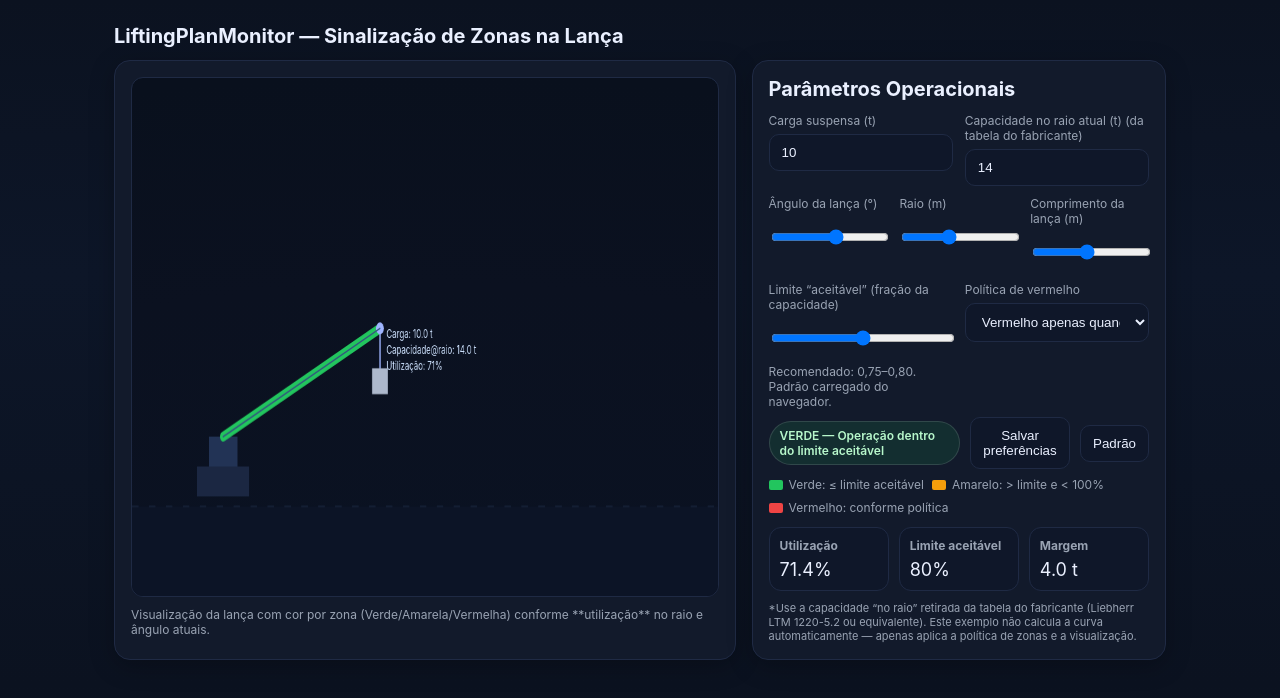
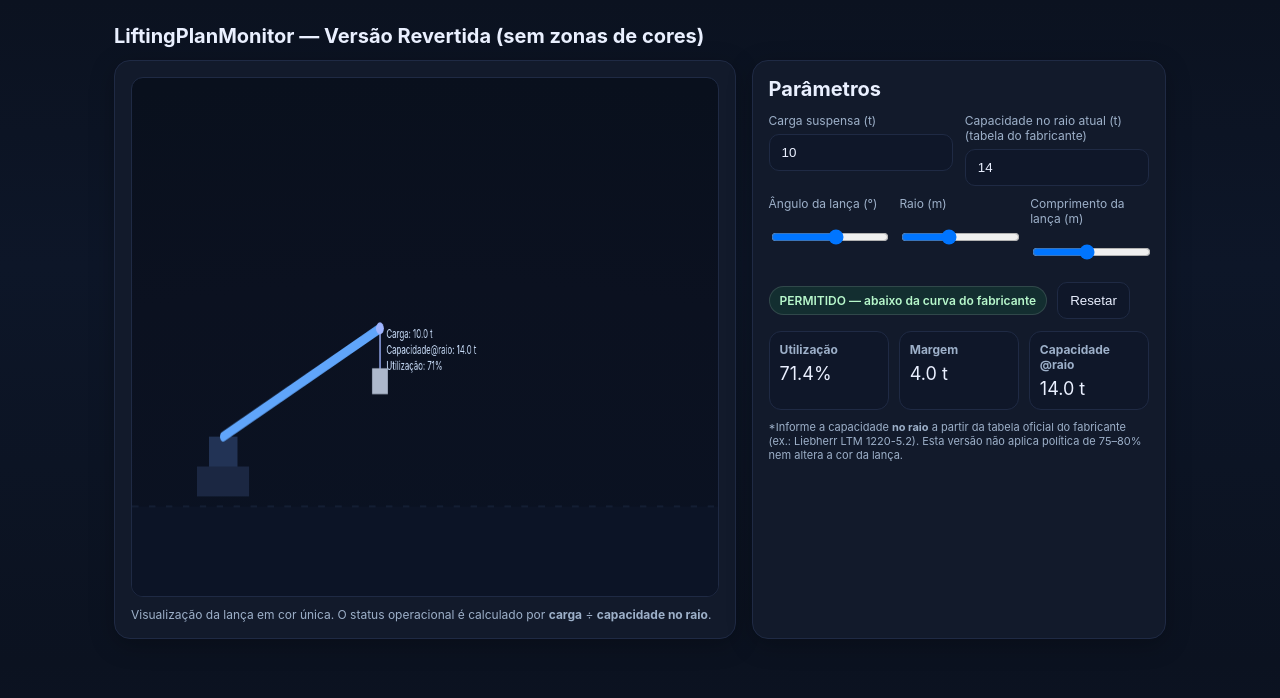
Before and after one commit to Leoliveira2/LiftingPlan, a plain HTML site: page index.html in a window 1280 px wide. Drawn offline with Linux system fonts and the light colour scheme.

Commit message:
Update index.html

```diff
--- a/index.html
+++ b/index.html
@@ -3,63 +3,59 @@
 <head>
 <meta charset="utf-8" />
 <meta name="viewport" content="width=device-width, initial-scale=1" />
-<title>LiftingPlanMonitor – Zonas na Lança</title>
+<title>LiftingPlanMonitor — Versão Revertida (Sem Zonas)</title>
 <style>
   :root{
-    --bg:#0b1220; --panel:#121a2b; --muted:#99a3b3; --ok:#22c55e; --warn:#f59e0b; --bad:#ef4444;
-    --txt:#eaf0ff; --line:#1f2a44; --accent:#60a5fa;
+    --bg:#0b1220; --panel:#121a2b; --line:#1f2a44; --txt:#eaf0ff; --muted:#9db0c9;
+    --accent:#60a5fa; --ok:#22c55e; --bad:#ef4444;
   }
   *{box-sizing:border-box}
-  body{margin:0; font-family:Inter,system-ui,Segoe UI,Roboto,Arial,Helvetica,sans-serif; background:linear-gradient(180deg,#0b1220,#0d1628 40%,#0b1220); color:var(--txt)}
-  .wrap{max-width:1100px;margin:auto;padding:24px}
-  .grid{display:grid;gap:16px;grid-template-columns:1.2fr .8fr}
+  body{margin:0; font-family:Inter, system-ui, Segoe UI, Roboto, Arial, Helvetica, sans-serif;
+       background:linear-gradient(180deg,#0b1220,#0d1628 40%,#0b1220); color:var(--txt)}
+  .wrap{max-width:1100px; margin:auto; padding:24px}
+  h1{font-size:20px; margin:0 0 12px}
+  .grid{display:grid; gap:16px; grid-template-columns:1.2fr .8fr}
   .card{background:var(--panel); border:1px solid var(--line); border-radius:16px; padding:16px; box-shadow:0 6px 24px rgba(0,0,0,.25)}
-  h1{font-size:20px;margin:0 0 12px 0}
-  label{font-size:12px;color:var(--muted)}
+  label{font-size:12px; color:var(--muted)}
   .row{display:grid; grid-template-columns:1fr 1fr; gap:12px}
   .row3{display:grid; grid-template-columns:1fr 1fr 1fr; gap:12px}
-  .input{display:flex;flex-direction:column; gap:6px}
-  input[type="number"], input[type="range"], select{
+  .input{display:flex; flex-direction:column; gap:6px}
+  input[type="number"], input[type="range"]{
     width:100%; padding:10px 12px; border-radius:10px; border:1px solid var(--line);
     background:#0f1729; color:var(--txt); outline:none
   }
   input[type="range"]{height:36px}
-  .hint{font-size:12px; color:var(--muted)}
-  .status{display:flex; align-items:center; gap:10px; margin-top:8px}
-  .pill{
-    padding:6px 10px; border-radius:999px; font-weight:600; font-size:12px;
-    display:inline-flex; align-items:center; gap:8px; border:1px solid rgba(255,255,255,.12)
-  }
-  .pill.green{background:rgba(34,197,94,.12); color:#b7f7cb}
-  .pill.yellow{background:rgba(245,158,11,.12); color:#ffe4b3}
-  .pill.red{background:rgba(239,68,68,.12); color:#ffc7c7}
-  .legend{display:flex; gap:8px; flex-wrap:wrap; margin-top:8px}
-  .lg{display:flex; align-items:center; gap:6px; font-size:12px; color:var(--muted)}
-  .sw{width:14px; height:10px; border-radius:2px; display:inline-block}
-  .g{background:var(--ok)} .y{background:var(--warn)} .r{background:var(--bad)}
-  canvas{width:100%; height:520px; background:radial-gradient(1200px 520px at 50% 100%, #0a1222 0,#0b1120 60%, #09101d 100%); border-radius:12px; border:1px solid var(--line)}
-  .subtitle{font-size:12px;color:var(--muted);margin-top:6px}
+  canvas{width:100%; height:520px; background:radial-gradient(1200px 520px at 50% 100%, #0a1222 0,#0b1120 60%, #09101d 100%);
+         border-radius:12px; border:1px solid var(--line)}
+  .subtitle{font-size:12px; color:var(--muted); margin-top:6px}
+  .status{display:flex; gap:10px; align-items:center; margin-top:10px}
+  .pill{padding:6px 10px; border-radius:999px; font-weight:600; font-size:12px;
+        border:1px solid rgba(255,255,255,.12); display:inline-flex; align-items:center}
+  .pill.ok{background:rgba(34,197,94,.12); color:#b7f7cb}
+  .pill.bad{background:rgba(239,68,68,.12); color:#ffc7c7}
   .kpi{display:grid; grid-template-columns:repeat(3,1fr); gap:10px; margin-top:12px}
   .k{background:#0f1729; border:1px solid var(--line); border-radius:12px; padding:10px}
   .k h3{margin:0; font-size:12px; color:var(--muted)}
-  .k p{margin:6px 0 0 0; font-size:18px}
+  .k p{margin:6px 0 0; font-size:18px}
   .foot{font-size:11px; color:var(--muted); margin-top:10px}
-  .btn{cursor:pointer; padding:10px 12px; border-radius:10px; border:1px solid var(--line); background:#0f1729; color:var(--txt)}
+  .btn{cursor:pointer; padding:10px 12px; border-radius:10px; border:1px solid var(--line);
+       background:#0f1729; color:var(--txt)}
+  @media (max-width:980px){ .grid{grid-template-columns:1fr} }
 </style>
 </head>
 <body>
   <div class="wrap">
-    <h1>LiftingPlanMonitor — Sinalização de Zonas na Lança</h1>
+    <h1>LiftingPlanMonitor — Versão Revertida (sem zonas de cores)</h1>
     <div class="grid">
       <div class="card">
         <canvas id="scene" width="900" height="520"></canvas>
         <div class="subtitle">
-          Visualização da lança com cor por zona (Verde/Amarela/Vermelha) conforme **utilização** no raio e ângulo atuais.
+          Visualização da lança em cor única. O status operacional é calculado por <b>carga</b> ÷ <b>capacidade no raio</b>.
         </div>
       </div>
 
       <div class="card">
-        <h1>Parâmetros Operacionais</h1>
+        <h1>Parâmetros</h1>
 
         <div class="row">
           <div class="input">
@@ -67,7 +63,7 @@
             <input type="number" id="load" min="0" step="0.1" value="10">
           </div>
           <div class="input">
-            <label>Capacidade no raio atual (t) <span class="hint">(da tabela do fabricante)</span></label>
+            <label>Capacidade no raio atual (t) <span style="color:var(--muted)">(tabela do fabricante)</span></label>
             <input type="number" id="capacity" min="0" step="0.1" value="14">
           </div>
         </div>
@@ -87,41 +83,20 @@
           </div>
         </div>
 
-        <div class="row" style="margin-top:10px">
-          <div class="input">
-            <label>Limite “aceitável” (fração da capacidade)</label>
-            <input type="range" id="limitOk" min="0.70" max="0.90" step="0.01">
-            <div class="hint">Recomendado: 0,75–0,80. Padrão carregado do navegador.</div>
-          </div>
-          <div class="input">
-            <label>Política de vermelho</label>
-            <select id="redPolicy">
-              <option value="1.00" selected>Vermelho apenas quando ≥ 100% (excede curva)</option>
-              <option value="limit">Vermelho quando ≥ limite aceitável</option>
-            </select>
-          </div>
-        </div>
-
         <div class="status">
           <span id="statusPill" class="pill">Status</span>
-          <button id="save" class="btn" title="Salvar preferências">Salvar preferências</button>
-          <button id="reset" class="btn" title="Resetar para padrão">Padrão</button>
-        </div>
-
-        <div class="legend">
-          <span class="lg"><i class="sw g"></i> Verde: ≤ limite aceitável</span>
-          <span class="lg"><i class="sw y"></i> Amarelo: &gt; limite e &lt; 100%</span>
-          <span class="lg"><i class="sw r"></i> Vermelho: conforme política</span>
+          <button id="reset" class="btn" title="Resetar valores">Resetar</button>
         </div>
 
         <div class="kpi">
           <div class="k"><h3>Utilização</h3><p id="kUtil">—</p></div>
-          <div class="k"><h3>Limite aceitável</h3><p id="kLim">—</p></div>
           <div class="k"><h3>Margem</h3><p id="kMarg">—</p></div>
+          <div class="k"><h3>Capacidade @raio</h3><p id="kCap">—</p></div>
         </div>
 
         <div class="foot">
-          *Use a capacidade “no raio” retirada da tabela do fabricante (Liebherr LTM 1220-5.2 ou equivalente). Este exemplo não calcula a curva automaticamente — apenas aplica a política de zonas e a visualização.
+          *Informe a capacidade <b>no raio</b> a partir da tabela oficial do fabricante (ex.: Liebherr LTM 1220-5.2).
+          Esta versão não aplica política de 75–80% nem altera a cor da lança.
         </div>
       </div>
     </div>
@@ -129,7 +104,6 @@
 
 <script>
 (function(){
-  // ---------- Estado & Preferências ----------
   const $ = (id)=>document.getElementById(id);
   const state = {
     load: $('load'),
@@ -137,47 +111,30 @@
     angle: $('angle'),
     radius: $('radius'),
     boomLen: $('boomLen'),
-    limitOk: $('limitOk'),
-    redPolicy: $('redPolicy'),
     pill: $('statusPill'),
     kUtil: $('kUtil'),
-    kLim: $('kLim'),
     kMarg: $('kMarg'),
-    save: $('save'),
+    kCap:  $('kCap'),
     reset: $('reset'),
     canvas: $('scene'),
     ctx: $('scene').getContext('2d'),
   };
 
-  // Carrega limite aceitável do localStorage; padrão 0.80
-  const saved = JSON.parse(localStorage.getItem('lift_prefs')||'{}');
-  state.limitOk.value = saved.limitOk ?? 0.80;
-  state.redPolicy.value = saved.redPolicy ?? '1.00';
-
-  // ---------- Lógica de zonas ----------
   function compute(){
     const load = parseFloat(state.load.value||0);
     const cap  = Math.max(0.0001, parseFloat(state.capacity.value||0));
-    const util = load / cap; // fração
-    const lim  = parseFloat(state.limitOk.value||0.8);
-    const redPolicy = (state.redPolicy.value==='limit') ? lim : 1.00;
-
-    let zone = 'green';
-    if (util >= redPolicy) zone = 'red';
-    else if (util > lim && util < 1.0) zone = 'yellow';
-
-    const margin = Math.max(0, cap - load);
-    return {util, lim, redPolicy, zone, margin, load, cap};
+    const util = load / cap;                 // fração
+    const margin = Math.max(0, cap - load);  // t
+    const allowed = util < 1.0;              // permitido se abaixo de 100% da curva
+    return {load, cap, util, margin, allowed};
   }
 
-  // ---------- Desenho da lança ----------
   function draw(){
     const {ctx, canvas} = state;
-    const ang = parseFloat(state.angle.value)*Math.PI/180;
+    const ang  = parseFloat(state.angle.value)*Math.PI/180;
     const boom = parseFloat(state.boomLen.value);
-    const rad = parseFloat(state.radius.value);
 
-    const {zone, util, lim, margin, cap, load} = compute();
+    const {load, cap, util, margin, allowed} = compute();
 
     ctx.clearRect(0,0,canvas.width,canvas.height);
 
@@ -196,20 +153,14 @@
     ctx.fillStyle = '#223355';
     ctx.fillRect(baseX-22, baseY-60, 44, 30);
 
-    // Lança
+    // Lança (cor fixa, sem zonas)
     const lenPx = boom*7; // escala simples
     const endX = baseX + lenPx * Math.cos(Math.PI/2 - ang);
     const endY = baseY - lenPx * Math.sin(Math.PI/2 - ang);
 
-    // Cor por zona
-    const color = zone==='green' ? '#22c55e' : zone==='yellow' ? '#f59e0b' : '#ef4444';
-    ctx.strokeStyle = color;
-    ctx.lineWidth = 10;
-    ctx.lineCap = 'round';
-    ctx.beginPath();
-    ctx.moveTo(baseX, baseY-60);
-    ctx.lineTo(endX, endY);
-    ctx.stroke();
+    ctx.strokeStyle = '#60a5fa'; // cor única
+    ctx.lineWidth = 10; ctx.lineCap = 'round';
+    ctx.beginPath(); ctx.moveTo(baseX, baseY-60); ctx.lineTo(endX, endY); ctx.stroke();
 
     // Gancho e carga
     ctx.fillStyle = '#9fb5ff';
@@ -218,55 +169,42 @@
     ctx.beginPath(); ctx.moveTo(endX, endY); ctx.lineTo(endX, endY+40); ctx.stroke();
     ctx.fillStyle = '#adb8cc'; ctx.fillRect(endX-12, endY+40, 24, 26);
 
-    // Raio (indicativo)
-    ctx.strokeStyle = '#355280'; ctx.lineWidth = 1.5;
-    ctx.beginPath(); ctx.moveTo(baseX, baseY-60); ctx.lineTo(endX, endY); ctx.stroke();
-
-    // Texto informativo próximo à carga
+    // Indicativos de texto
     ctx.font = '12px Inter, system-ui, sans-serif';
     ctx.fillStyle = '#cfe3ff';
     ctx.fillText(`Carga: ${load.toFixed(1)} t`, endX+10, endY+10);
     ctx.fillText(`Capacidade@raio: ${cap.toFixed(1)} t`, endX+10, endY+26);
     ctx.fillText(`Utilização: ${(util*100).toFixed(0)}%`, endX+10, endY+42);
 
-    // Atualiza badge e KPIs
-    updateStatus(util, zone);
-    state.kUtil.textContent = (util*100).toFixed(1)+'%';
-    state.kLim.textContent  = (lim*100).toFixed(0)+'%';
-    state.kMarg.textContent = margin.toFixed(1)+' t';
+    // Status (apenas por capacidade)
+    updateStatus(allowed);
+
+    // KPIs
+    state.kUtil.textContent = (util*100).toFixed(1) + '%';
+    state.kMarg.textContent = margin.toFixed(1) + ' t';
+    state.kCap.textContent  = cap.toFixed(1) + ' t';
   }
 
-  function updateStatus(util, zone){
+  function updateStatus(allowed){
     const p = state.pill;
-    p.className = 'pill';
-    if(zone==='green'){ p.classList.add('green'); p.textContent = 'VERDE — Operação dentro do limite aceitável'; }
-    if(zone==='yellow'){ p.classList.add('yellow'); p.textContent = 'AMARELA — Atenção: acima do limite aceitável'; }
-    if(zone==='red'){
-      p.classList.add('red');
-      p.textContent = util>=1.0 ? 'VERMELHA — NÃO PERMITIDO: excede a curva' : 'VERMELHA — NÃO PERMITIDO pela política';
-    }
+    p.className = 'pill ' + (allowed ? 'ok' : 'bad');
+    p.textContent = allowed ? 'PERMITIDO — abaixo da curva do fabricante'
+                            : 'NÃO PERMITIDO — excede a curva do fabricante';
   }
 
-  // ---------- Eventos ----------
-  ['load','capacity','angle','radius','boomLen','limitOk','redPolicy'].forEach(id=>{
+  ['load','capacity','angle','radius','boomLen'].forEach(id=>{
     state[id].addEventListener('input', draw);
   });
 
-  state.save.addEventListener('click', ()=>{
-    localStorage.setItem('lift_prefs', JSON.stringify({
-      limitOk: parseFloat(state.limitOk.value||0.8),
-      redPolicy: state.redPolicy.value
-    }));
-    alert('Preferências salvas neste navegador.');
-  });
-
   state.reset.addEventListener('click', ()=>{
-    state.limitOk.value = 0.80;
-    state.redPolicy.value = '1.00';
+    state.load.value = 10;
+    state.capacity.value = 14;
+    state.angle.value = 55;
+    state.radius.value = 24;
+    state.boomLen.value = 42;
     draw();
   });
 
-  // Primeira render
   draw();
 })();
 </script>
```
